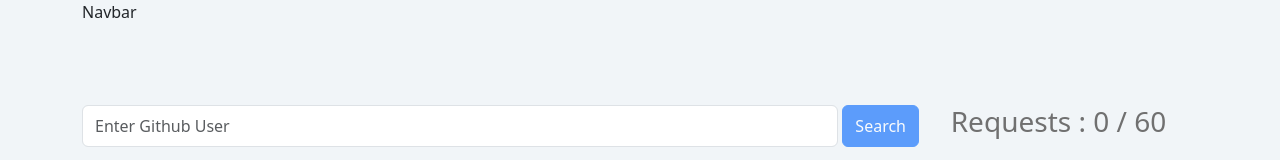
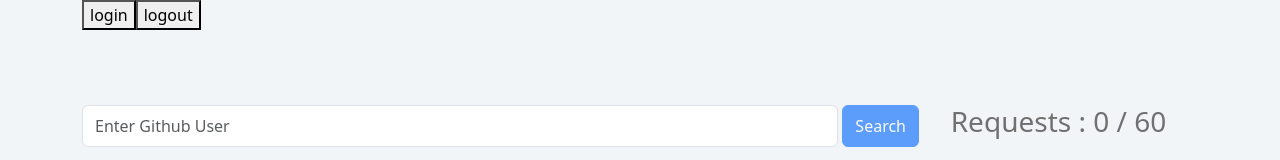
Before and after one commit to JojuGeorge/Github-Users, a React (Create React App) app: page /#/ in a window 1280 px wide. Shown: the top 160 px of the page. Built offline with nearby package versions, Linux system fonts and the light colour scheme; no server answers.

Commit message:
auth 0 dev config test

```diff
--- a/package.json
+++ b/package.json
@@ -4,6 +4,7 @@
   "version": "0.1.0",
   "private": true,
   "dependencies": {
+    "@auth0/auth0-react": "^2.2.4",
     "@testing-library/jest-dom": "^5.17.0",
     "@testing-library/react": "^13.4.0",
     "@testing-library/user-event": "^13.5.0",
--- a/src/components/Navbar.js
+++ b/src/components/Navbar.js
@@ -1,8 +1,17 @@
 import React from 'react'
+import { useAuth0 } from "@auth0/auth0-react";
+
 
 function Navbar() {
+  const {isAuthenticated, loginWithRedirect, logout, user, isLoading} = useAuth0();
+  console.log(isAuthenticated, user, isLoading)
   return (
-    <div>Navbar</div>
+    <div>
+      <div>
+        <button onClick={loginWithRedirect}>login</button>
+        <button onClick={()=>{logout({returnTo:window.location.origin})}}>logout</button>
+      </div>
+    </div>
   )
 }
 
--- a/src/index.js
+++ b/src/index.js
@@ -5,15 +5,28 @@ import App from './App';
 import reportWebVitals from './reportWebVitals';
 import { HashRouter} from 'react-router-dom'
 import { GithubProvider } from './context/context';
+import { Auth0Provider } from '@auth0/auth0-react';
+
+
+// Domain - dev-g0piyhxgw3j5gqgn.us.auth0.com
+// Client Id - g4vrvXCTmnlr1c1KpIU5A0aEpk27GVIq
 
 const root = ReactDOM.createRoot(document.getElementById('root'));
 root.render(
   <React.StrictMode>
-    <HashRouter >
-      <GithubProvider>
-        <App />
-      </GithubProvider>
-    </HashRouter>
+    <Auth0Provider
+       domain="dev-g0piyhxgw3j5gqgn.us.auth0.com"
+       clientId="g4vrvXCTmnlr1c1KpIU5A0aEpk27GVIq"
+       authorizationParams={{
+         redirect_uri: window.location.origin
+       }}
+    >
+      <HashRouter >
+        <GithubProvider>
+          <App />
+        </GithubProvider>
+      </HashRouter>
+    </Auth0Provider>
   </React.StrictMode>
 );
 
```
Also changed, not shown: 1 other file (tests, documents, lock files or other folders).
